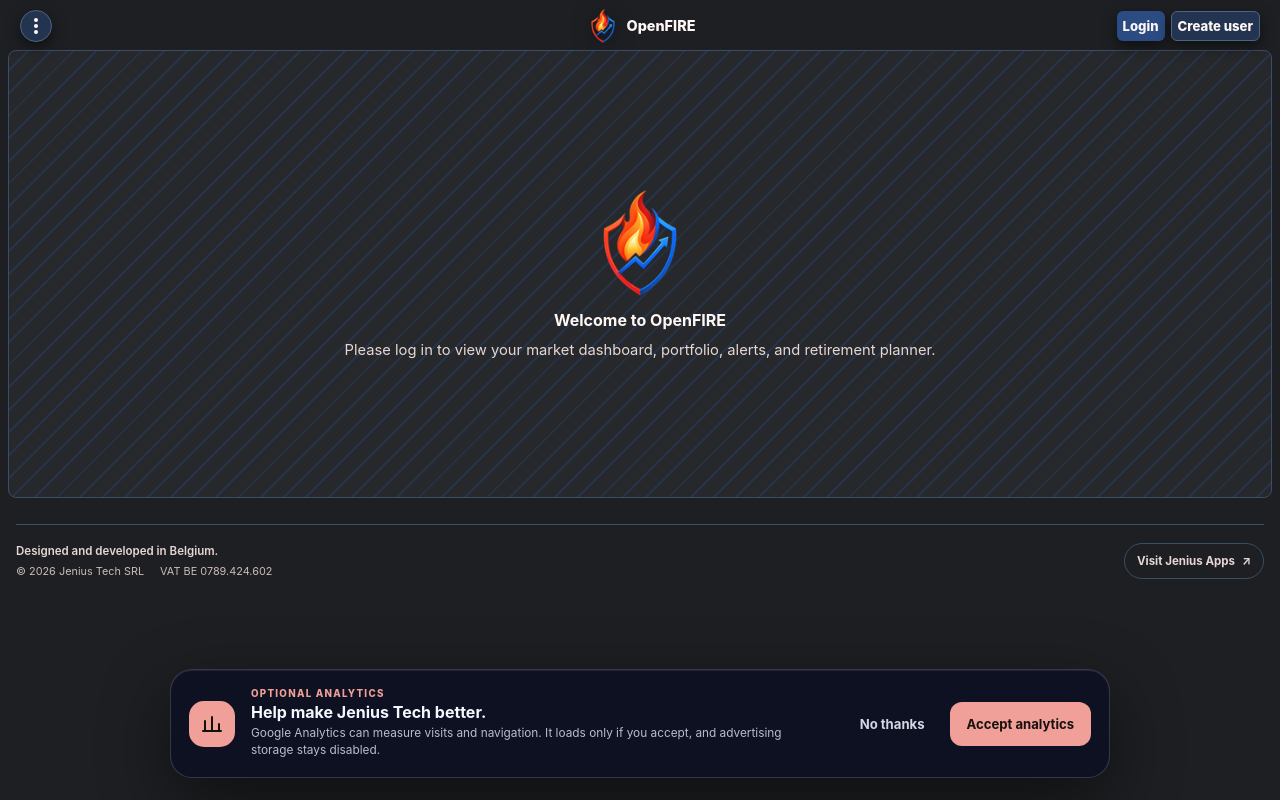
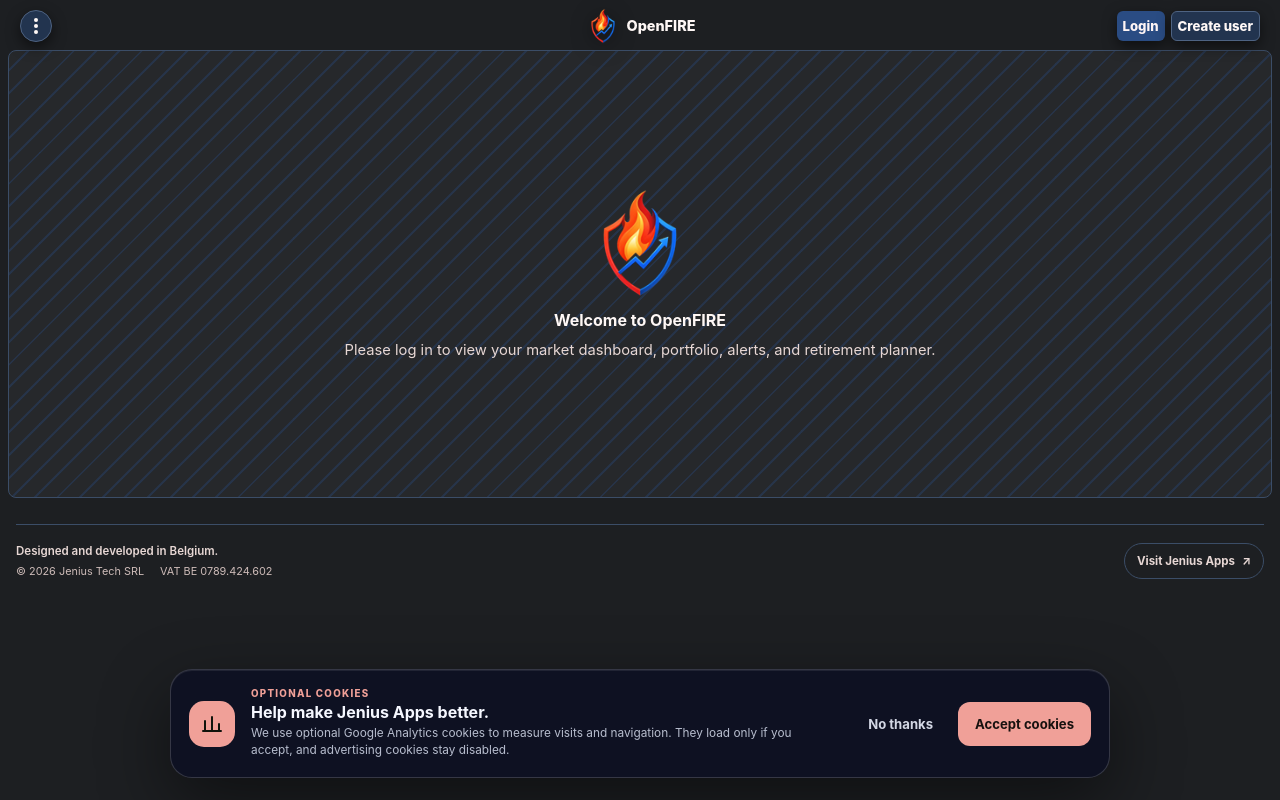
Before and after one commit to mjarmak/open-fire, an Angular app in the folder frontend/: page / in a window 1280 px wide. Built offline with nearby package versions, Linux system fonts and the light colour scheme.

Commit message:
copy: clarify cookie consent prompt

```diff
--- a/frontend/src/app/components/cookie-consent/cookie-consent.component.html
+++ b/frontend/src/app/components/cookie-consent/cookie-consent.component.html
@@ -11,14 +11,14 @@
     </svg>
   </div>
   <div class="consent-copy">
-    <span>Optional analytics</span>
-    <strong id="analytics-consent-title">Help make Jenius Tech better.</strong>
+    <span>Optional cookies</span>
+    <strong id="analytics-consent-title">Help make Jenius Apps better.</strong>
     <p id="analytics-consent-copy">
-      Google Analytics can measure visits and navigation. It loads only if you accept, and advertising storage stays disabled.
+      We use optional Google Analytics cookies to measure visits and navigation. They load only if you accept, and advertising cookies stay disabled.
     </p>
   </div>
   <div class="consent-actions">
     <button class="secondary-action" type="button" (click)="analytics.decline()">No thanks</button>
-    <button class="primary-action" type="button" (click)="analytics.accept()">Accept analytics</button>
+    <button class="primary-action" type="button" (click)="analytics.accept()">Accept cookies</button>
   </div>
 </aside>
```
